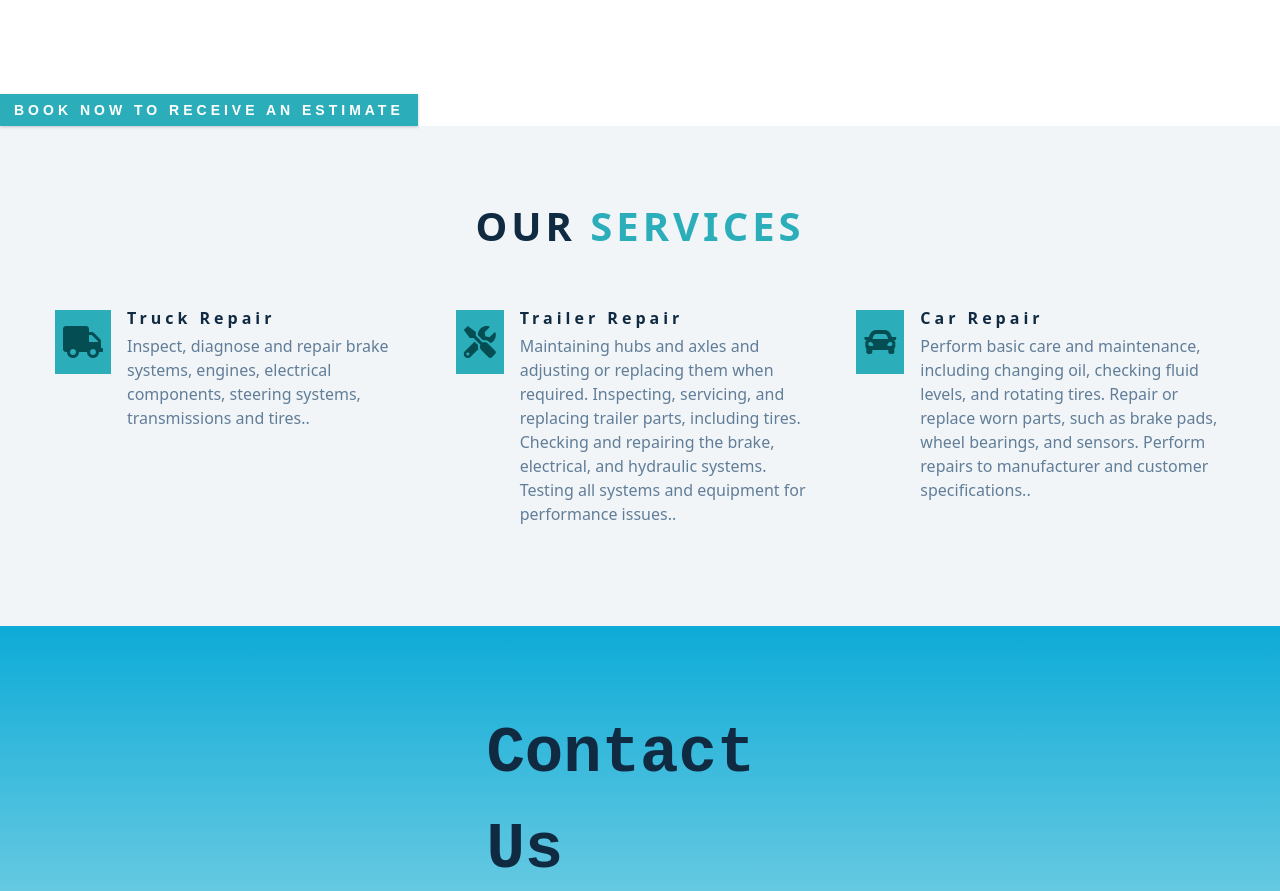
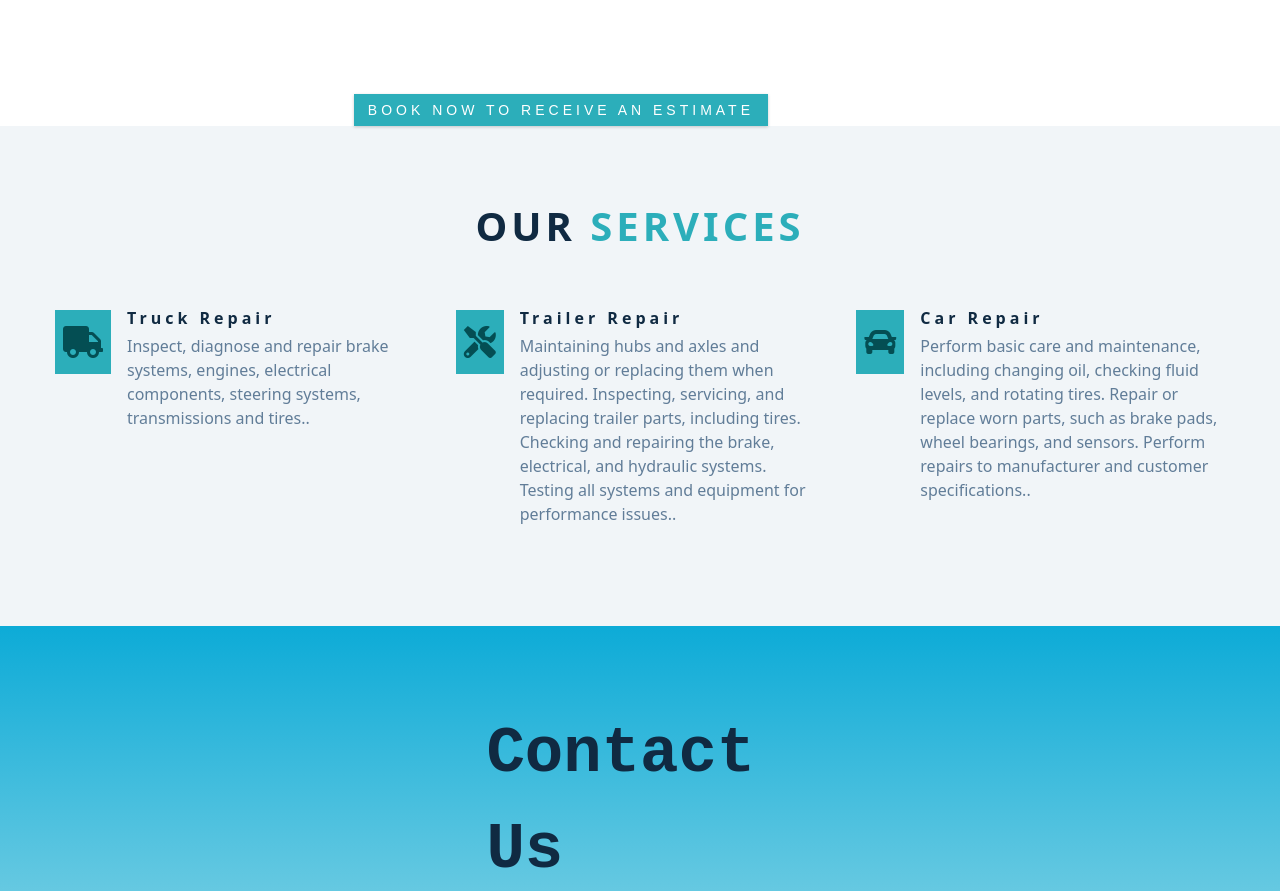
Before and after one commit to jsagao/client2, a React (Vite) app: page / in a window 1280 px wide. Shown: the part 1697-2588 px from the top of the page. Built offline with nearby package versions, Linux system fonts and the light colour scheme.

Commit message:
cleaning up the buttons

```diff
--- a/src/components/BookNowTransition.jsx
+++ b/src/components/BookNowTransition.jsx
@@ -5,7 +5,7 @@ const BookNowTransition = () => {
 
   return (
     <div className="theInputs">
-      <button className="btn" onClick={() => setToggle(!toggle)}>
+      <button className="btn2contact" onClick={() => setToggle(!toggle)}>
         {" "}
         Book Now to receive an estimate
       </button>
--- a/src/index.css
+++ b/src/index.css
@@ -630,15 +630,15 @@ Contactus
   color: var(--clr-white);
   padding: 0.375rem 0.75rem;
   letter-spacing: var(--spacing);
-  display: flexbox;
+  display: inline-flexbox;
   /* font-weight: 700; */
   transition: var(--transition);
   font-size: 0.875rem;
   border: 2px solid transparent;
   cursor: pointer;
   box-shadow: 0 1px 3px rgba(0, 0, 0, 0.2);
-  float: right;
   margin-top: 1rem;
+  margin-left: auto;
 }
 .btn2contact:hover {
   color: var(--clr-primary-1);
```
